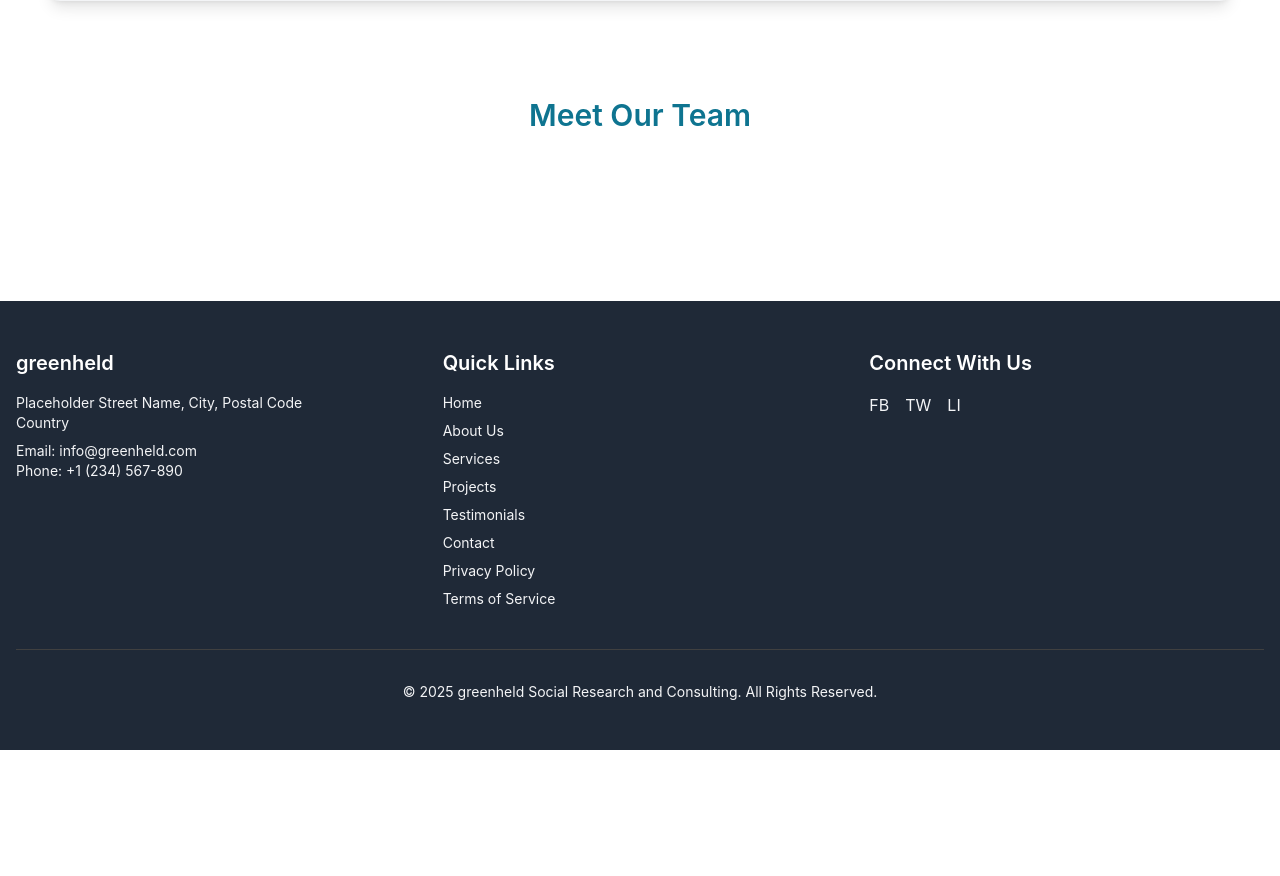
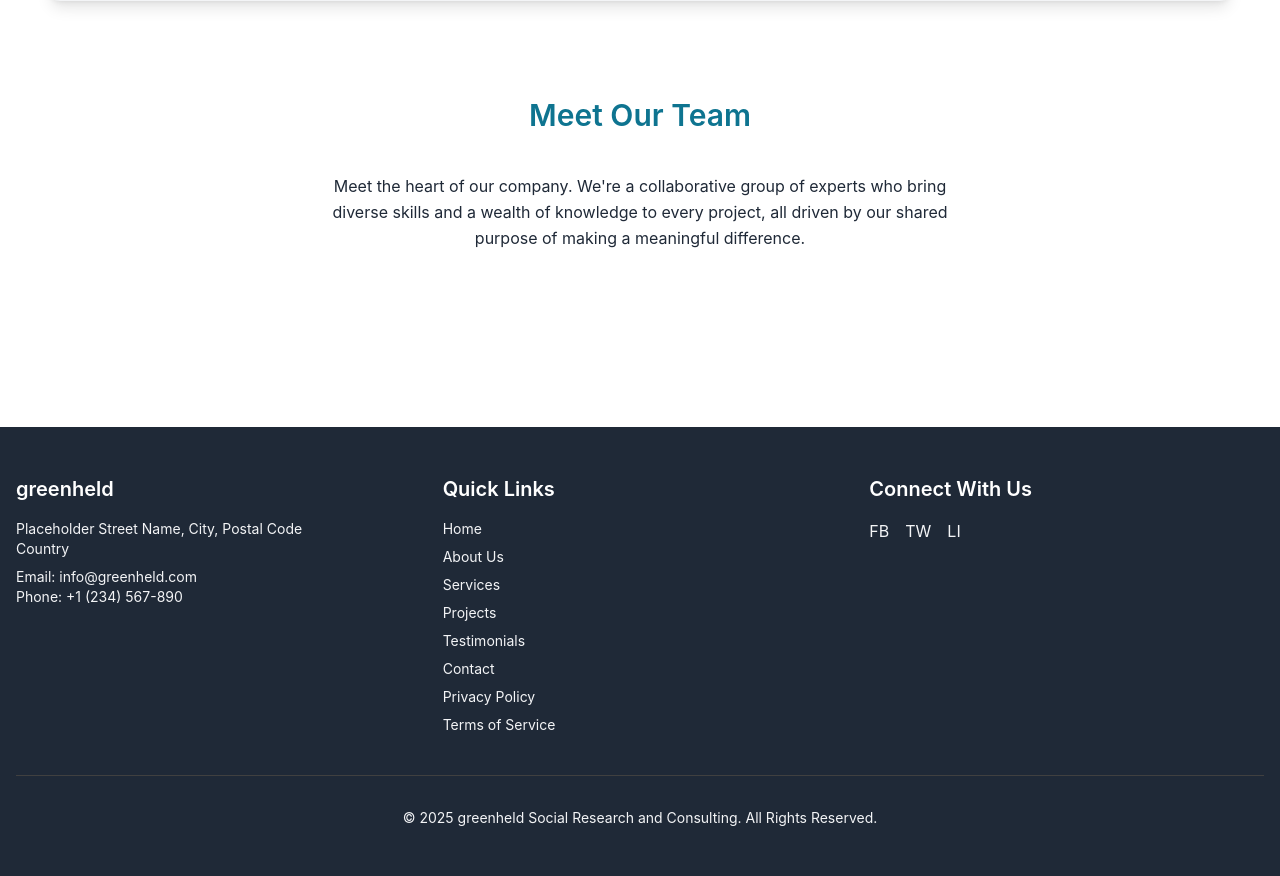
Before and after one commit to HarrisChatuwa/greenheld_site, a PHP site: page /about.php in a window 1280 px wide. Shown: the part 1740-2616 px from the top of the page. Before the commit the page ends 2490 px from the top, so only its background shows below. Run offline with PHP 8.4, Linux system fonts and the light colour scheme; data that the repository does not hold is empty.

Commit message:
almost done

```diff
--- a/public/about.php
+++ b/public/about.php
@@ -129,6 +129,9 @@
 
             <section id="team" class="py-12 bg-white rounded-xl md:p-8 mt-12 md:mt-16">
                 <h2 class="text-3xl font-semibold text-primary-dark mb-10 text-center">Meet Our Team</h2>
+                <p class="text-neutral-default leading-relaxed max-w-2xl mx-auto text-center mb-12">
+                    Meet the heart of our company. We're a collaborative group of experts who bring diverse skills and a wealth of knowledge to every project, all driven by our shared purpose of making a meaningful difference.
+                </p>
                 <div class="grid sm:grid-cols-2 lg:grid-cols-3 gap-10">
                     <?php
                     require_once '../config/db.php';
--- a/public/index.php
+++ b/public/index.php
@@ -124,7 +124,7 @@ try {
                 <div class="grid md:grid-cols-3 gap-8 mb-10">
                     <?php foreach ($featured_projects as $project): ?>
                     <div class="bg-white p-6 rounded-xl shadow-lg hover:shadow-xl transition-shadow duration-300 text-left flex flex-col">
-                        <img src="<?php echo htmlspecialchars(empty($project['image_url']) ? 'https://via.placeholder.com/400x250/06b6d4/ffffff?text=Project+Image' : $project['image_url']); ?>"
+                        <img src="../<?php echo htmlspecialchars(empty($project['image_url']) ? 'https://via.placeholder.com/400x250/06b6d4/ffffff?text=Project+Image' : $project['image_url']); ?>"
                              alt="<?php echo htmlspecialchars($project['title']); ?>" class="w-full h-48 object-cover rounded-md mb-4">
                         <h3 class="text-xl font-semibold text-primary mb-2"><?php echo htmlspecialchars($project['title']); ?></h3>
                         <p class="text-sm text-neutral-default flex-grow mb-4"><?php echo htmlspecialchars($project['description_snippet']); ?>...</p>
```
